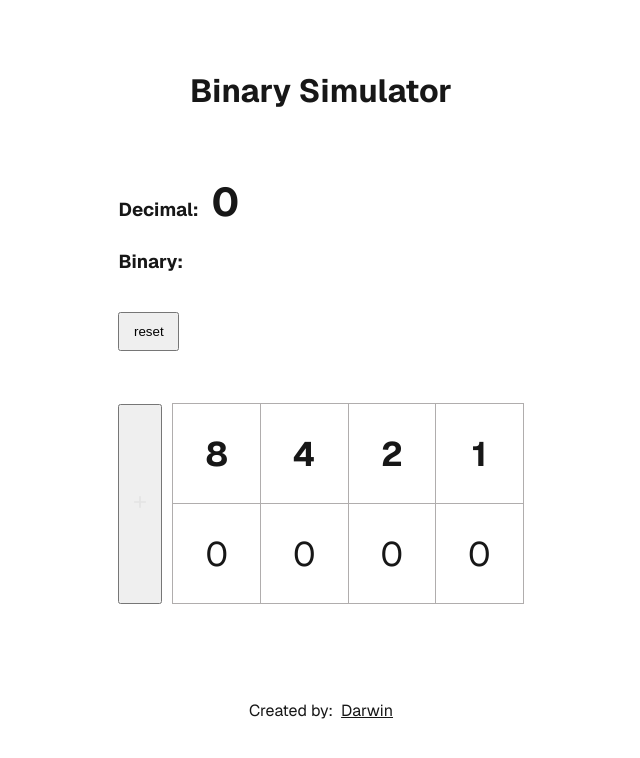
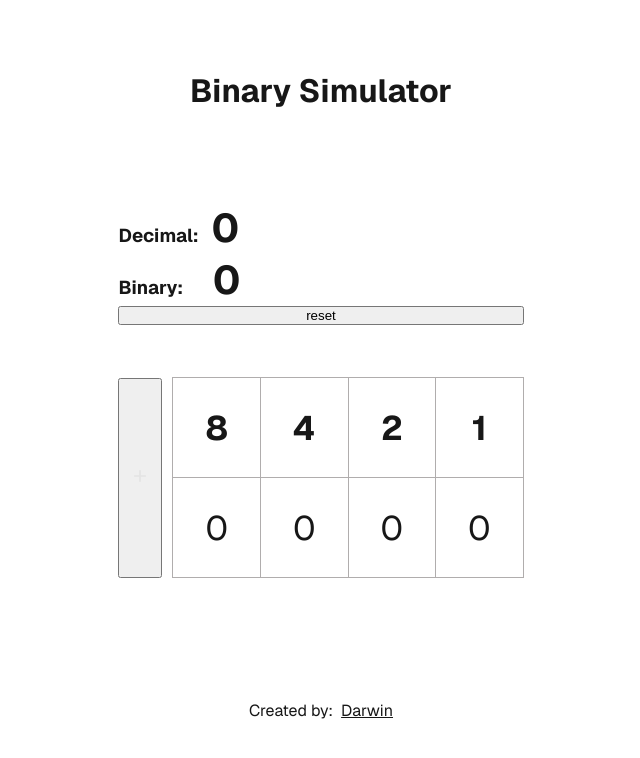
Before and after one commit to darwin1501/Binary_Simulator, a Next.js app: page / in a window 1280 px wide. Shown: the top 758 px of the page, without its empty margins (319-959 px from the left). Built offline with nearby package versions, Linux system fonts and the light colour scheme.

Commit message:
added default value, added classnames

```diff
--- a/app/page.tsx
+++ b/app/page.tsx
@@ -9,7 +9,7 @@ export default function Home() {
   const [binaryBase, setBinaryBase, ] = useState([8, 4, 2, 1]);
   const [binary, setBinary] = useState([0, 0, 0, 0]);
   const [decimal, setDecimal] = useState(0);
-  const [binaryDisplay, setBinaryDisplay] = useState<number[]>([]);
+  const [binaryDisplay, setBinaryDisplay] = useState<number[]>([0]);
 
   function addBinaryValue(){
       // get the first binary value
@@ -71,12 +71,12 @@ export default function Home() {
     setBinaryBase([8, 4, 2, 1]);
     setBinary([0, 0, 0, 0]);
     setDecimal(0);
-    setBinaryDisplay([]);
+    setBinaryDisplay([0]);
   }
 
   return (
     <div className={styles.page}>
-      <h1 style={{textAlign: "left"}}>Binary Simulator</h1>
+      <h1 className={styles.title}>Binary Simulator</h1>
       <main className={styles.main}>
         <div style={{
           display: "flex",
@@ -84,16 +84,14 @@ export default function Home() {
         }}>
           <h3>Decimal: &nbsp;&nbsp;<span style={{fontSize: "40px"}}>{decimal}</span></h3>
           <h3>Binary: &nbsp;&nbsp;&nbsp;&nbsp;&nbsp;&nbsp;<span style={{fontSize: "40px"}}>{binaryDisplay}</span></h3>
-        </div>
-        <button style={{
-          width: "15%",
-          padding: "10px",
-          textAlign: "center"
-        }}
+          <button
+        className={styles.resetBtn}
         onClick={resetData}
         >
           reset
-          </button>
+        </button>
+        </div>
+
         <div className={styles.simulatorContainer}>
           <table className={styles.simulatorTable}>
             <thead>
```
